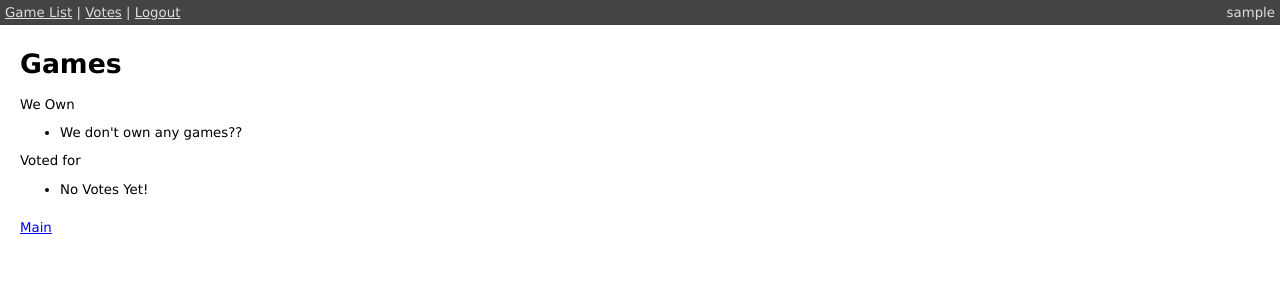
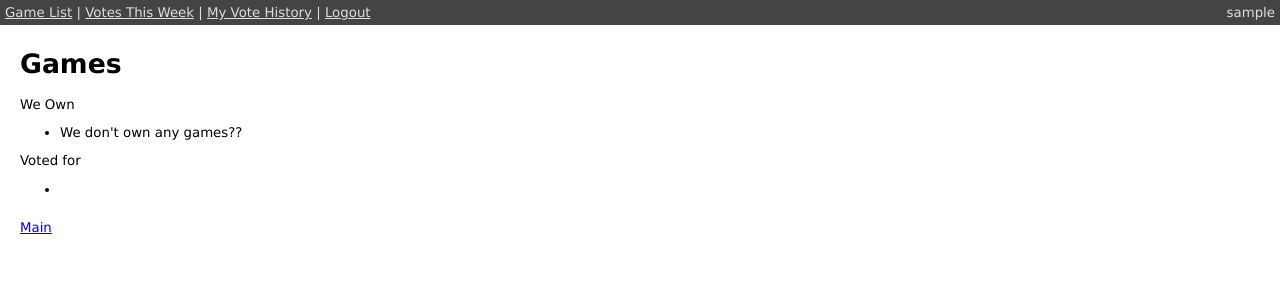
Before and after one commit to fiacre/Test_project, a Django app: page /games/games/ in a window 1280 px wide. Shown: the top 300 px of the page. Run offline with Django 3.2, Linux system fonts and the light colour scheme; the visitor is signed in with stand-in values (Sample User, id 1); data that the repository does not hold is empty; parts of the project's set-up code (start-up, migrations or seed data) failed here and were passed over.

Commit message:
getting things working, all votes and games added with no votes

```diff
--- a/games/models.py
+++ b/games/models.py
@@ -7,6 +7,10 @@ from django.core.exceptions import ObjectDoesNotExist
 from django.contrib.auth.models import User as Auth_User
 import datetime
 import pytz
+
+from django.conf import settings
+from django.utils.timezone import activate
+activate(settings.TIME_ZONE)
 
 class Game(models.Model):
     '''
--- a/games/templates/games/base.html
+++ b/games/templates/games/base.html
@@ -28,7 +28,8 @@
         <a href="/games/games/">Game List</a> | <a href="/login/">Login</a>
         {% else %}
         <a href="/games/games/">Game List</a> |
-        <a href="/games/vote_index/">Votes</a> |
+        <a href="/games/vote_index/">Votes This Week</a> |
+        <a href="/games/my_votes/">My Vote History</a> |
         <a href="/logout/">Logout</a>
         {% endif %}
     </div>
--- a/games/templates/games/games.html
+++ b/games/templates/games/games.html
@@ -14,8 +14,13 @@
 <ul>
 {% for g,c in added.items %}
     <li>{{ g }} - {{ c }} Votes</li>
+{% endfor %}
+</ul>
+<ul>
+{% for game in no_votes %}
+    <li>{{ game.title }} - {{ game.created|date:"D d M Y" }} <a href="/games/vote/game_id/{{ game.id }}/">Vote for {{game.title}}</a></li>
 {% empty %}
-    <li>No Votes Yet!</li>
+    <li></li>
 {% endfor %}
 </ul>
 {% endblock %}
--- a/games/tests.py
+++ b/games/tests.py
@@ -4,6 +4,10 @@ from django.test.client import RequestFactory
 from django.contrib.auth.models import User
 from datetime import datetime, timedelta
 import pytz
+
+from django.conf import settings
+from django.utils.timezone import activate
+activate(settings.TIME_ZONE)
 
 # Create your tests here.
 from games.models import Game, Vote, UserActivityLog
--- a/games/views.py
+++ b/games/views.py
@@ -1,6 +1,7 @@
 import logging
 from datetime import datetime, timedelta, date
 import pytz
+
 from collections import OrderedDict
 from django.http import Http404, HttpResponseServerError
 from django.shortcuts import render_to_response, HttpResponse
@@ -16,6 +17,12 @@ from django.views.generic import DetailView, ListView
 from games.forms import GameAddForm
 from games.forms import GameVoteForm
 from games.forms import VoteCountForm
+
+
+from django.conf import settings
+from django.utils.timezone import activate
+activate(settings.TIME_ZONE)
+
 _log = logging.getLogger(__name__)
 
 # helper methods
@@ -40,9 +47,9 @@ def _can_act(user):
 
     if ual is None :
         return True
-    if ual.day == datetime.now(pytz.UTC).day:
+    if ual.day == datetime.now().day:
         return False
-    elif datetime.now(pytz.UTC).isoweekday() > 5:
+    elif datetime.now().isoweekday() > 5:
         ''' is it the weekend ? '''
         return False
     else:
@@ -85,10 +92,12 @@ def games(request):
     """
     added = _count_votes()
     games = Game.objects.filter(owned=True)
+    no_votes = Game.objects.filter(owned=False).exclude(id__in=Vote.objects.all().values_list('game', flat=True))
 
     return render(request, 'games/games.html', {
         'games' : games,
-        'added' : added
+        'added' : added,
+        'no_votes' : no_votes
         })
 
 def main(request):
@@ -141,37 +150,47 @@ def my_votes(request):
     return render(request, 'games/vote_list.html', {"votes" : votes })
 
 # methods below require a logged in user
-# This could be more DRY
+# This definately could be more DRY ... just a first pass
 @login_required
-def game_vote(request, game_id = None):
+def game_vote(request, game_id=''):
     """ logged in user votes for a game here """
     _log.debug( "game_vote : user : %s" % request.user.username )
     if request.method == 'POST':
         form = GameVoteForm(request.POST)
         if form.is_valid():
             title = form.cleaned_data['title']
+            _log.debug("game_vote ; title is : %s " % title)
             #from title we get a Game
+            # if this raises an error, let it throw 500
             game = Game.objects.get(title=title)
             # see if this user has voted or added today
             if _can_act(request.user.username) == False:
-                _log.debug("%s acted in the last 24 hours" % request.user)
+                _log.debug("%s acted today" % request.user)
                 response = _raise_error(reason="You Can Only Vote/Add once a day")
                 return response
 
             # remember to get out and vote!
             # get the count (times this user has voted for this game )
-            num_votes= Vote.objects.filter(user=request.user, game=game).count()
+            num_votes= Vote.objects.filter(game=game).count()
             # update Vote with that count+1
             vote = Vote.objects.create(user=request.user, game=game, count=num_votes+1)
-            try:
-                vote.full_clean()
-            except ValidationError as e:
-                return _raise_error(str(e))
             vote.save()
             # make entry in user activity log
             UserActivityLog.log_user_action(request.user, "voted", game)
             #say thanks!
             return _say_thanks(request, "your vote for %s has been counted!" % title)
+    elif game_id is not None:
+        # if object does not exist, punt to 500 handler
+        game = Game.objects.get(pk=game_id)
+        if _can_act(request.user.username) == False:
+            _log.debug("%s acted in the last day" % request.user)
+            response = _raise_error(reason="You Can't Vote till tomorrow, sorry")
+            return response
+        else:
+            vote = Vote.objects.create(user=request.user, game=game, count=1)
+            vote.save()
+            UserActivityLog.log_user_action(request.user, "voted", game)
+            return _say_thanks(request, "your vote for %s has been counted!" % game.title)
     else:
         # if this is a GET, print form
         form = GameVoteForm()
@@ -186,7 +205,7 @@ def game_add(request):
         logged in user adds a game here
         can't add a game if it is owned
         can't add a game if user
-            has voted or added in 24 hrs
+            has voted or added  today
         if user x adds, then user y adds
             count as a vote
     """
@@ -199,12 +218,23 @@ def game_add(request):
             # case-insensitive for now
             game_obj = Game.objects.filter(title__iexact=title, owned=True)
             if game_obj:
+                _log.error("%s is already owned" % title)
                 return _raise_error("%s is already owned" % title)
 
             # see if this game has been added
             game_obj = Game.objects.filter(title__iexact=title, owned=False)
             if game_obj:
-                return _raise_error("already owned")
+                #return _raise_error("already owned")
+                # this counts as a vote
+                if _can_act(request.user.username) == False:
+                    _log.debug("%s acted in the last 24 hours" % request.user)
+                    response = _raise_error(reason="You Can Only Vote/Add once a day")
+                    return response
+                num_votes= Vote.objects.filter(user=request.user, game=game).count()
+                vote = Vote.objects.create(user=request.user, game=game, count=num_votes+1)
+                vote.save()
+                UserActivityLog.log_user_action( request.user, "voted", vote )
+                return _say_thanks(request, "You Voted for %s" % title)
 
             else:
                 # need a User
```
Also changed, not shown: games/templates/games/main.html (+6 -3 lines), nat/settings.py (+44 -19 lines).
